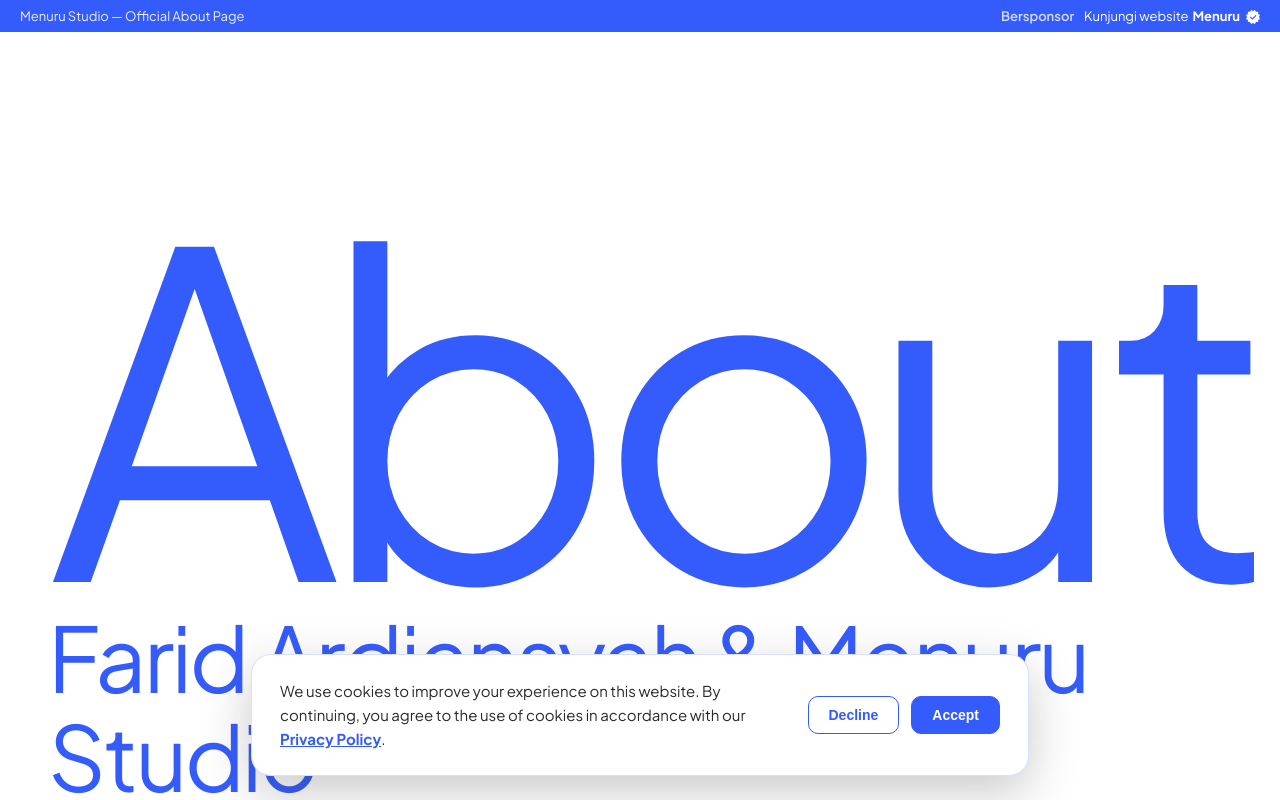
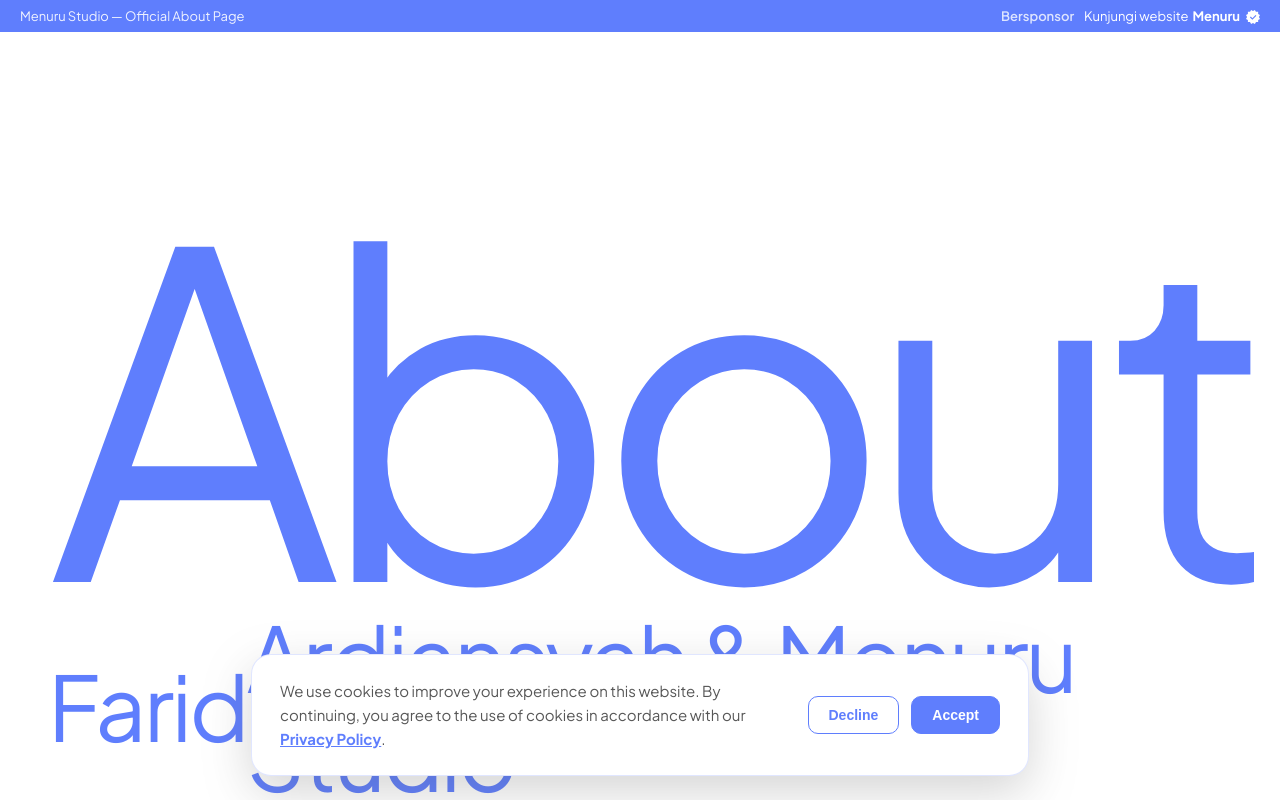
Before and after one commit to vinividivicilala/wowo, a Next.js app in the folder wowo-portofolio/: page /about in a window 1280 px wide. Shown: the top 800 px of the page. Built offline with nearby package versions, Linux system fonts and the light colour scheme.

Commit message:
Update page.tsx

```diff
--- a/wowo-portofolio/app/about/page.tsx
+++ b/wowo-portofolio/app/about/page.tsx
@@ -7,14 +7,9 @@ import { SplitText } from "gsap/SplitText";
 import { getApps, initializeApp } from "firebase/app";
 import {
   getAuth,
-  onAuthStateChanged,
 } from "firebase/auth";
 import {
   getFirestore,
-  collection,
-  onSnapshot,
-  query,
-  orderBy,
 } from "firebase/firestore";
 
 if (typeof window !== "undefined") {
@@ -778,7 +773,7 @@ export default function AboutPage() {
         </span>
       </div>
 
-      {/* TOP BANNER (Teks pesan dihapus, latar belakang biru penuh) */}
+      {/* TOP BANNER (Tanpa teks pesan, latar belakang biru) */}
       <div
         style={{
           position: "fixed",
@@ -806,7 +801,6 @@ export default function AboutPage() {
             maxWidth: "60%",
           }}
         >
-          {/* Teks pesan telah dihapus sesuai permintaan */}
           <span style={{ fontSize: "13px", opacity: 0.9 }}>
             Menuru Studio — Official About Page
           </span>
@@ -1007,10 +1001,12 @@ export default function AboutPage() {
             marginBottom: "200px",
           }}
         >
+          {/* Teks About: 450px, tanpa tebal (fontWeight 400) dan normal (fontStyle normal) */}
           <span
             style={{
               fontSize: "450px",
               fontWeight: 400,
+              fontStyle: "normal",
               color: BLUE,
               letterSpacing: "-0.05em",
               lineHeight: "0.85",
@@ -1021,6 +1017,18 @@ export default function AboutPage() {
           >
             About
           </span>
+
+          {/* Judul: Farid di sisi kiri (margin-left: 0), sampai Studio di sisi tengah */}
+          <div
+            style={{
+              display: "flex",
+              width: "100%",
+              maxWidth: "1200px",
+              justifyContent: "space-between",
+              alignItems: "center",
+              marginTop: "16px",
+            }}
+          >
             <span
               style={{
                 fontSize: "90px",
@@ -1029,26 +1037,25 @@ export default function AboutPage() {
                 letterSpacing: "-0.03em",
                 lineHeight: 1.1,
                 display: "block",
-              marginTop: "16px",
               }}
             >
-            Farid Ardiansyah & Menuru Studio
+              Farid
             </span>
-          <div
+
+            <span
               style={{
-              marginTop: "40px",
-              fontSize: "24px",
-              color: BLACK,
-              lineHeight: 1.6,
-              maxWidth: "1000px",
+                fontSize: "90px",
+                fontWeight: 400,
+                color: BLUE,
+                letterSpacing: "-0.03em",
+                lineHeight: 1.1,
+                display: "block",
+                marginRight: "auto",
+                marginLeft: "auto",
               }}
             >
-            <p>
-              Halo! Saya Farid Ardiansyah, seorang Software Developer dan Web Designer yang berfokus pada pembuatan aplikasi web interaktif, antarmuka modern, serta pengalaman pengguna yang mulus.
-            </p>
-            <p style={{ marginTop: "20px" }}>
-              Melalui <strong>Menuru Studio</strong>, saya mendedikasikan diri untuk membangun perangkat lunak berkualitas tinggi, aplikasi lintas platform, serta solusi digital kreatif yang memadukan keindahan visual dengan performa teknis terbaik.
-            </p>
+              Ardiansyah & Menuru Studio
+            </span>
           </div>
         </div>
 
```
Lines whose indentation alone changed are shown as unchanged.
